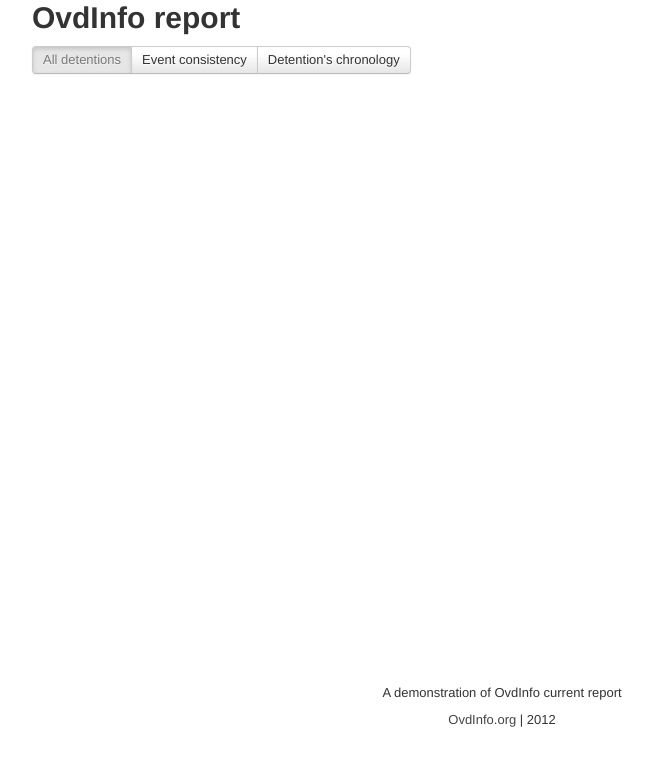
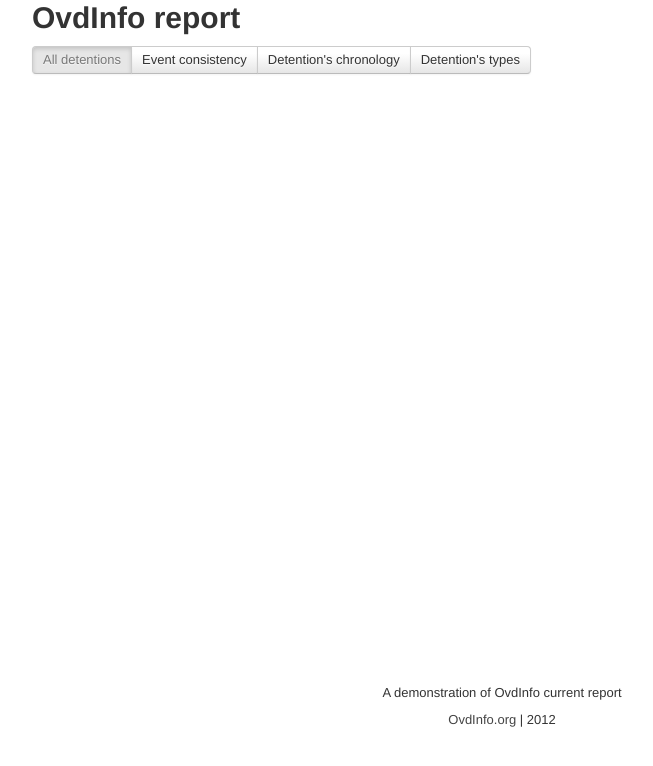
Before and after one commit to ovdinfo/report-data, a plain HTML site: page index.html in a window 1280 px wide. Shown: the whole page, without its empty margins (138-791 px from the left). Drawn offline with Linux system fonts and the light colour scheme; no server answers.

Commit message:
Detention type tab

```diff
--- a/index.html
+++ b/index.html
@@ -73,6 +73,7 @@ text {
         <a href="#" id="all" class="btn active">All detentions</a>
         <a href="#" id="cons" class="btn">Event consistency</a>
         <a href="#" id="chron" class="btn">Detention's chronology</a>
+        <a href="#" id="type" class="btn">Detention's types</a>
       </div>
       <div id="vis"></div>
     </div>
```
Also changed, not shown: 2 other files.
